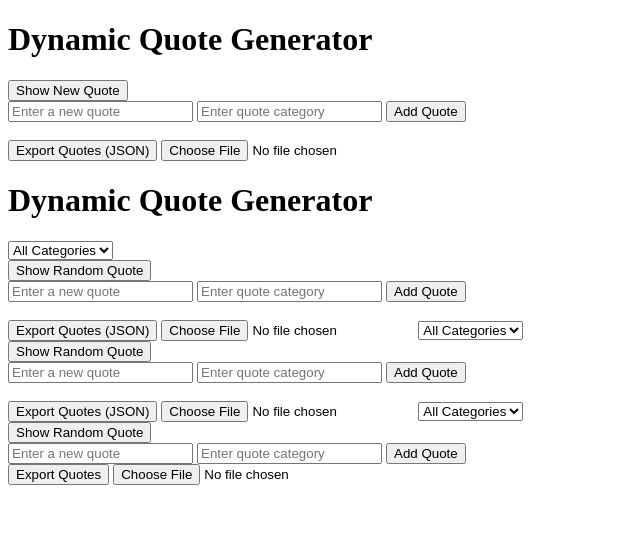
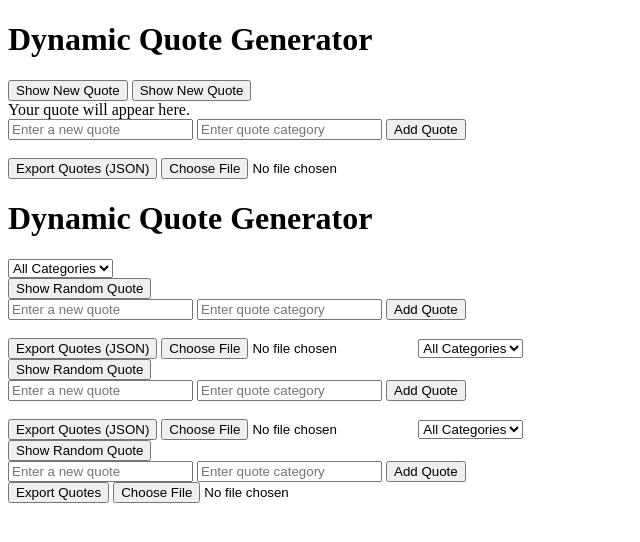
Before and after one commit to Richmondfreeheart/alx_fe_javascript, a plain HTML site: page dom-manipulation/index.html in a window 1280 px wide. Shown: the whole page, without its empty margins (0-640 px from the left). Drawn offline with Linux system fonts and the light colour scheme.

Commit message:
Update index.html

```diff
--- a/dom-manipulation/index.html
+++ b/dom-manipulation/index.html
@@ -11,6 +11,9 @@
   <div id="quoteDisplay"></div>
 
   <button id="newQuote">Show New Quote</button>
+
+  <button id="newQuoteBtn">Show New Quote</button>
+<div id="quoteDisplay">Your quote will appear here.</div>
 
   <div>
     <input id="newQuoteText" type="text" placeholder="Enter a new quote" />
```
